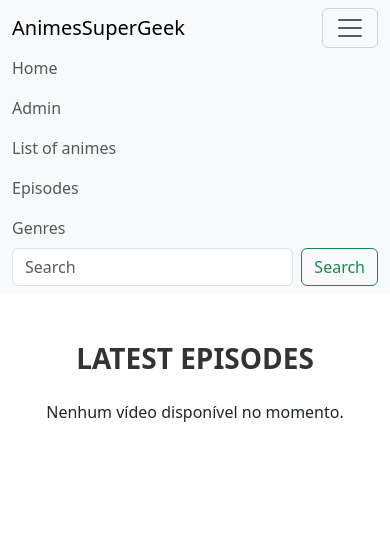
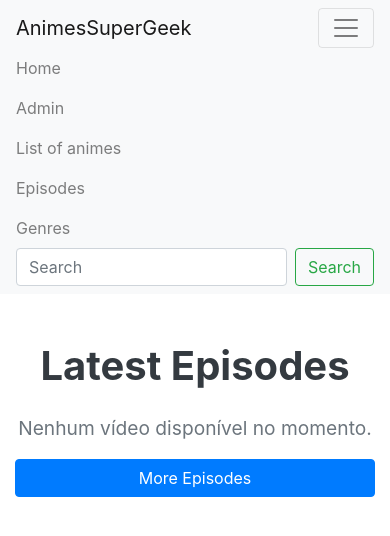
Before and after one commit to joaonascimentooo/Animes-SuperGeek, a Flask app: page / in a window 390 px wide, after a click that opens the changed part. Shown: the top 536 px of the page. Run offline with Flask 3, Linux system fonts and the light colour scheme; data that the repository does not hold is empty; some libraries are stand-ins or nearby versions.

Commit message:
feature/ update episodes and home

```diff
--- a/app/static/css/home.css
+++ b/app/static/css/home.css
@@ -1,89 +1,176 @@
-/* Estilo para o título */
-h1 {
-  margin-bottom: 40px; /* Maior espaçamento abaixo do título */
-  font-size: 32px; /* Tamanho maior para o título */
-  color: #333; /* Cor escura elegante */
-  font-weight: bold; /* Destaque no texto */
-  text-transform: uppercase; /* Todas as letras em maiúsculas */
-  text-align: center; /* Centraliza o texto */
+/* Custom CSS */
+
+/* Estilo para o título da página (home) */
+h1.text-center {
+  font-size: 2.5rem;
+  font-weight: 700;
+  color: #343a40;
+  margin-bottom: 20px;
 }
 
-/* Estilo para os thumbnails */
-.thumbnail {
-  overflow: hidden;
-  border-radius: 15px; /* Bordas levemente arredondadas */
-  box-shadow: 0 8px 16px rgba(0, 0, 0, 0.1); /* Sombra suave */
-  transition: transform 0.3s ease, box-shadow 0.3s ease; /* Efeito suave */
+/* Estilo para os vídeos na seção de vídeos */
+.card {
+  border: none;
+  border-radius: 8px;
+  box-shadow: 0 4px 8px rgba(0, 0, 0, 0.1);
+  transition: transform 0.3s ease, box-shadow 0.3s ease;
 }
 
-.thumbnail img {
-  width: 100%; /* Largura completa do contêiner */
-  height: 220px; /* Altura uniforme */
-  object-fit: cover; /* Ajusta a imagem sem distorção */
-  transition: transform 0.3s ease; /* Animação ao passar o mouse */
-  border-radius: 15px; /* Bordas arredondadas */
+.card:hover {
+  transform: translateY(-5px);
+  box-shadow: 0 8px 16px rgba(0, 0, 0, 0.2);
 }
 
-/* Efeito ao passar o mouse no thumbnail */
-.thumbnail:hover {
-  transform: translateY(-5px); /* Eleva levemente a imagem */
-  box-shadow: 0 12px 24px rgba(0, 0, 0, 0.2); /* Sombra mais pronunciada */
+.card-img-top {
+  height: 200px;
+  object-fit: cover;
+  border-top-left-radius: 8px;
+  border-top-right-radius: 8px;
 }
 
-.thumbnail img:hover {
-  transform: scale(1.05); /* Pequeno zoom ao passar o mouse */
+.card-body {
+  padding: 15px;
 }
 
-/* Espaçamento entre as fileiras */
-.row {
-  margin-bottom: 30px;
+.card-title {
+  font-size: 1.2rem;
+  font-weight: 600;
+  color: #343a40;
+  margin-bottom: 10px;
+}
+/* Estilos personalizados para o botão */
+.btn-custom {
+  background-color: #6c757d;
+  border-color: #6c757d;
+  color: white;
+  font-size: 1.1rem;
+  font-weight: 600;
+  padding: 12px 25px;
+  border-radius: 50px;
+  transition: all 0.3s ease;
 }
 
-/* Centralização de conteúdo nas colunas */
-.col-md-4 {
-  display: flex;
-  justify-content: center;
-  align-items: center;
+/* Efeito de hover */
+.btn-custom:hover {
+  background-color: #495057;
+  border-color: #495057;
+  transform: translateY(-3px);
 }
 
-/* Estilo para o botão */
-.btn-primary {
-  background-color: #007bff; /* Azul primário */
-  border: none; /* Remove a borda padrão */
-  border-radius: 20px; /* Bordas arredondadas */
-  padding: 12px 30px; /* Tamanho confortável */
-  font-size: 16px; /* Texto maior */
-  font-weight: bold; /* Destaque no texto */
-  color: #fff; /* Texto branco */
-  transition: background-color 0.3s, transform 0.3s; /* Animações suaves */
-  box-shadow: 0 8px 16px rgba(0, 0, 0, 0.1); /* Sombra */
+/* Efeito de foco */
+.btn-custom:focus, .btn-custom:active {
+  outline: none;
+  box-shadow: 0 0 0 0.25rem rgba(0, 123, 255, 0.5);
 }
 
-.btn-primary:hover {
-  background-color: #0056b3; /* Azul mais escuro */
-  transform: scale(1.1); /* Efeito de crescimento */
-  box-shadow: 0 12px 24px rgba(0, 0, 0, 0.2); /* Sombra mais pronunciada */
+
+
+p.text-center {
+  font-size: 1.2rem;
+  color: #6c757d;
 }
 
-/* Responsividade para telas pequenas */
-@media (max-width: 768px) {
-  .thumbnail img {
-    height: 180px; /* Reduz a altura das imagens */
+
+#sobre {
+  background-color: #f8f9fa;
+  padding: 50px 0;
+  text-align: center;
+}
+
+#sobre h2 {
+  font-size: 2rem;
+  margin-bottom: 20px;
+}
+
+#sobre p {
+  font-size: 1.1rem;
+  color: #495057;
+}
+
+
+#contato {
+  padding: 50px 0;
+  text-align: center;
+}
+
+#contato h2 {
+  font-size: 2rem;
+  margin-bottom: 20px;
+}
+
+#contato p {
+  font-size: 1.1rem;
+  margin-bottom: 20px;
+}
+
+
+#contato .btn-dark {
+  background-color: #343a40;
+  border-color: #343a40;
+}
+
+#contato .btn-dark:hover {
+  background-color: #23272b;
+  border-color: #1d2124;
+}
+
+
+footer {
+  background-color: #343a40;
+  color: white;
+  padding: 20px 0;
+  text-align: center;
+  font-size: 0.9rem;
+}
+
+footer p {
+  margin: 0;
+}
+
+/* Personalização do formulário de adicionar vídeo */
+form div {
+  margin-bottom: 20px;
+}
+
+form label {
+  font-size: 1.1rem;
+  font-weight: 600;
+  color: #343a40;
+}
+
+form input {
+  padding: 10px;
+  font-size: 1rem;
+  width: 100%;
+  border: 1px solid #ced4da;
+  border-radius: 5px;
+}
+
+form button {
+  padding: 10px 20px;
+  background-color: #007bff;
+  border: none;
+  color: white;
+  font-size: 1.1rem;
+  cursor: pointer;
+  border-radius: 5px;
+}
+
+form button:hover {
+  background-color: #0056b3;
+}
+
+/* Responsividade */
+@media (max-width: 767px) {
+  .card-title {
+      font-size: 1rem;
   }
 
-  .btn-primary {
-    padding: 10px 20px; /* Botão mais compacto */
-    font-size: 14px; /* Texto menor */
+  .hero h1 {
+      font-size: 2rem;
+  }
+
+  .hero p {
+      font-size: 1rem;
   }
 }
-
-/* Responsividade para telas muito pequenas */
-@media (max-width: 576px) {
-  .thumbnail img {
-    height: 150px; /* Reduz ainda mais a altura */
-  }
-
-  h1 {
-    font-size: 28px; /* Reduz o tamanho do título */
-  }
-}
--- a/app/templates/home.html
+++ b/app/templates/home.html
@@ -1,27 +1,51 @@
 {% extends "base.html" %}
 
 {% block content %}
+<!DOCTYPE html>
+<html lang="pt-BR">
+
+<head>
+    <meta charset="UTF-8">
+    <meta name="viewport" content="width=device-width, initial-scale=1.0">
+    <meta http-equiv="X-UA-Compatible" content="ie=edge">
+    <title>Latest Episodes</title>
+    <!-- Link para o CSS personalizado -->
     <link href="{{ url_for('static', filename='css/home.css') }}" rel="stylesheet">
+    <!-- Link para o Bootstrap CSS -->
+    <link href="https://stackpath.bootstrapcdn.com/bootstrap/4.5.2/css/bootstrap.min.css" rel="stylesheet">
+</head>
 
+<body>
     <div class="container mt-5">
         <h1 class="text-center mb-4">Latest Episodes</h1>
+
         {% if videos %}
             <div class="row">
                 {% for video in videos %}
-                    <div class="col-md-4 mb-4">
+                    <div class="col-12 col-md-4 mb-4">
                         <div class="card">
                             <img src="{{ video.image_path }}" class="card-img-top img-fluid" style="height: 200px; object-fit: cover;" alt="Imagem do Anime">
                             <div class="card-body">
                                 <h5 class="card-title">{{ video.title }}</h5>
-                                <a href="{{ video.video_link }}" class="btn btn-primary" target="_blank">Assistir ao Vídeo</a>
+                                <a href="{{ video.video_link }}" class="btn btn-custom" target="_blank">Assistir ao Vídeo</a>
                             </div>
                         </div>
-
                     </div>
                 {% endfor %}
             </div>
         {% else %}
             <p class="text-center">Nenhum vídeo disponível no momento.</p>
         {% endif %}
+        <a href="/episodes" class="btn btn-primary" style="width: 100%">More Episodes</a>
+
     </div>
+
+    <!-- Link para o JavaScript do Bootstrap -->
+    <script src="https://code.jquery.com/jquery-3.5.1.slim.min.js"></script>
+    <script src="https://cdn.jsdelivr.net/npm/@popperjs/core@2.9.2/dist/umd/popper.min.js"></script>
+    <script src="https://stackpath.bootstrapcdn.com/bootstrap/4.5.2/js/bootstrap.min.js"></script>
+</body>
+
+</html>
+
 {% endblock %}
```
Also changed, not shown: app/templates/episodes.html (+25 -2 lines).
